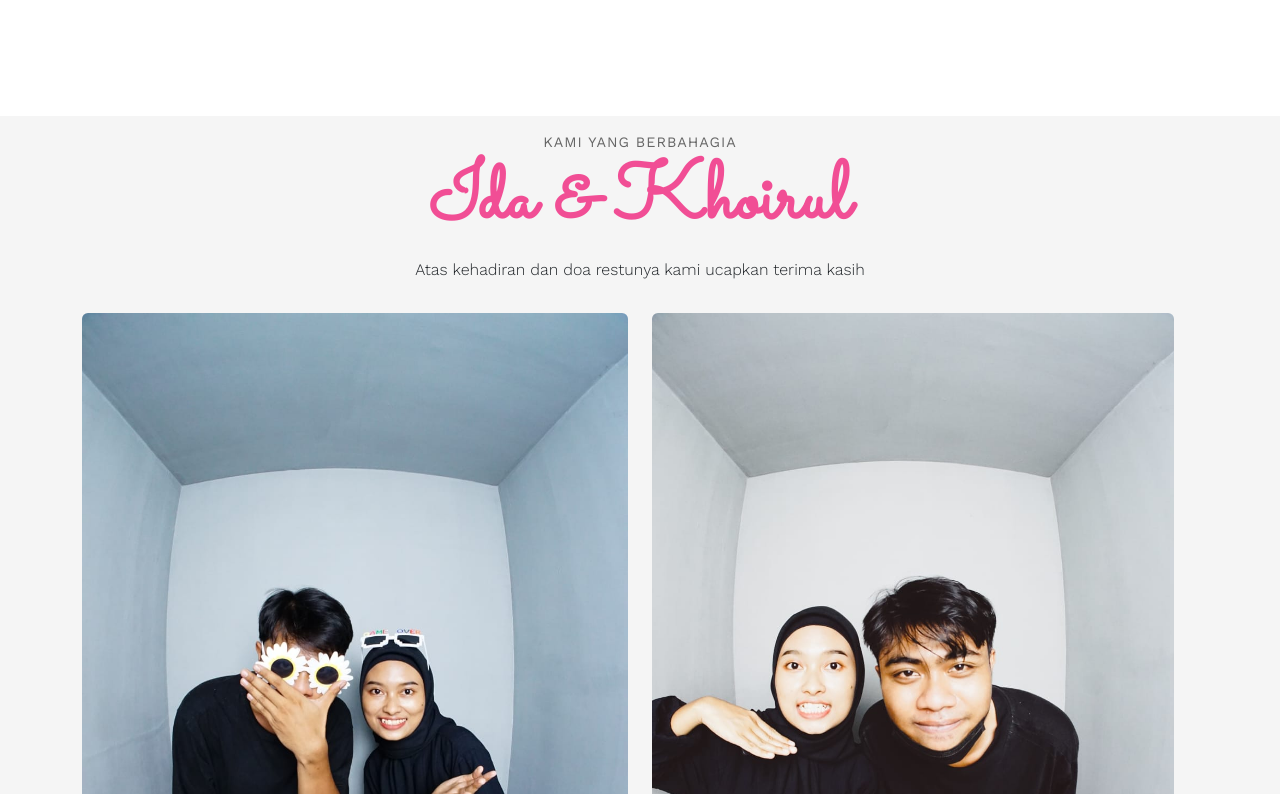
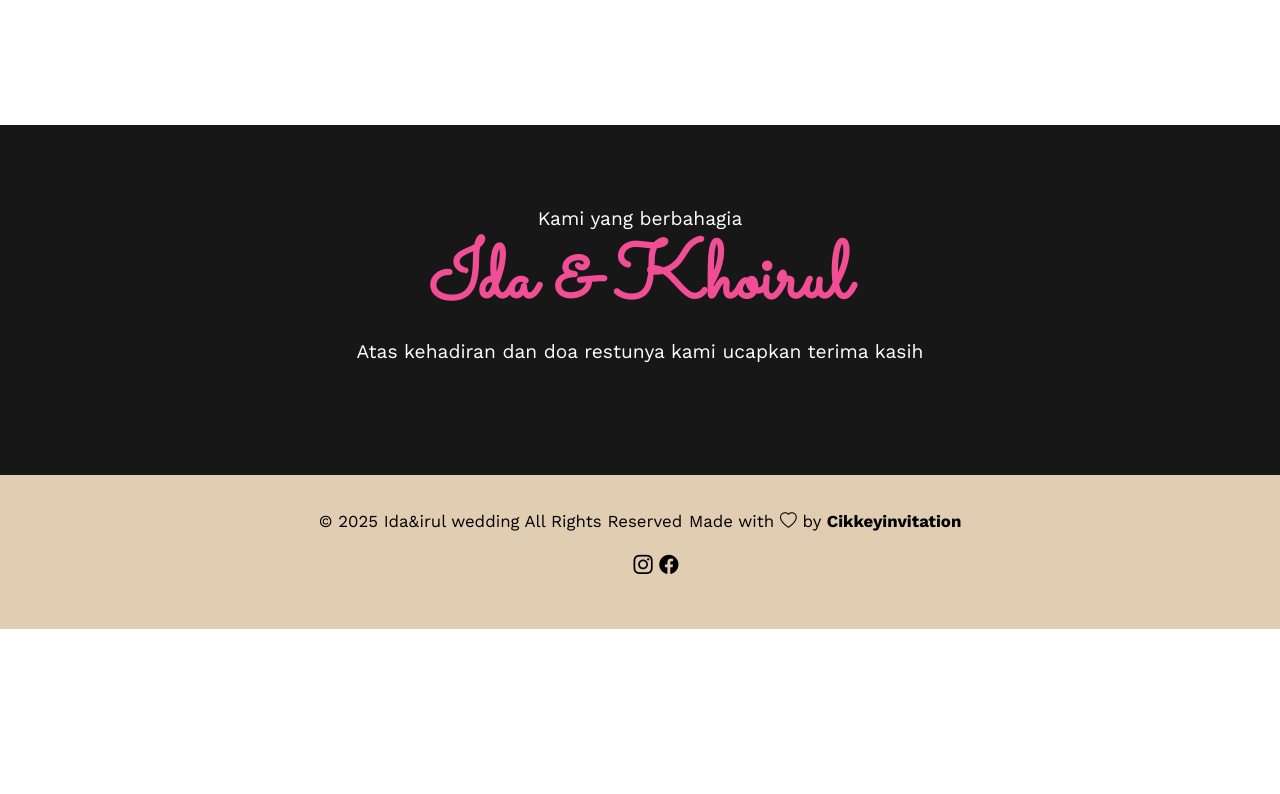
Before and after one commit to Invitation2006/ida-khoirulweeding, a plain HTML site: page index.html in a window 1280 px wide. Shown: the part 4066-4860 px from the top of the page. After the commit the page ends 4695 px from the top, so only its background shows below. Drawn offline with nearby package versions, Linux system fonts and the light colour scheme; a script that the page names is missing.

Commit message:
optimalan

```diff
--- a/index.html
+++ b/index.html
@@ -237,27 +237,12 @@
             </div>
         </div>
 </section>
-
-<section id="gallery" class="gallery">
-    <div class="container">
-        <div class="row justify-content-center">
-            <div class="col-md-8 col-10 text-center">
+<div class="conta">
+<div class="ending">
                 <span>Kami yang berbahagia</span>
                 <h2>Ida & Khoirul</h2>
                 <p>Atas kehadiran dan doa restunya kami ucapkan terima kasih</p>
-            </div>
-        </div>
-        <div class="row row-cols-md4 row-cols-sm3 row-cols-2">
-            <div class="col mt-3">
-                    <img src="img/ending1.jpg" alt="Ida & Khoirul" class="img-fluid w-100 rounded">
-            </div>
-            <div class="row row-col-md4 row-col-sm3 row-col-2">
-                <div class="col mt-3">
-                        <img src="img/ending2.jpg" alt="Ida & Khoirul" class="img-fluid w-100 rounded">
-                </div>
-        </div>
-    </div>
-</section>
+        </div></div>
 <footer>
     <div class="container">
         <div class="row">
--- a/style.css
+++ b/style.css
@@ -140,9 +140,7 @@ backdrop-filter: blur(3px);
 }
 .home h2,
 .info h2,
-.rsvp h2,
-.gifts h2,
-.gallery h2{
+.gifts h2{
 
     color: var(--pink);
     font-family: 'sacramento';
@@ -282,10 +280,14 @@ backdrop-filter: blur(3px);
 }
 
 .rsvp h2{
-    font-size: 4.5rem;
     animation: appear linear;
     animation-timeline: view();
     animation-range: entry 0 cover 25%;
+    color: var(--pink);
+    font-family: 'sacramento';
+    font-size: 5rem;
+    font-weight: bold;
+
 }
 .rsvp p{
     font-size: 1rem;
@@ -343,20 +345,28 @@ backdrop-filter: blur(3px);
     animation-timeline: view();
     animation-range: entry 0 cover 25%;
 }
-.gallery{
-    background-color: #f5f5f5;
+.conta{
+    background-color: #181717;
+    align-items: center;
+    justify-content: center;
+    text-align: center;
 }
-.gallery p{
-    font-size: 1rem;
-    font-weight: 300;
+.ending{
+    padding-top: 5rem;
+    height: 350px;
+    color: white;
+    text-align: center;
+    justify-content: center;
+    align-items: center;
+    animation: appear linear;
+    animation-timeline: view();
+    animation-range: entry 0 cover 25%;
 }
-.gallery span{
-    text-transform: uppercase;
-    font-size: 0.9rem;
-    letter-spacing: 1px;
-    color: #666;
-    display: block;
-    margin-top: 1rem;
+.ending h2{
+    color: var(--pink);
+    font-family: 'sacramento';
+    font-size: 5rem;
+    font-weight: bold;
 }
 footer{
     padding: 2rem;
```
